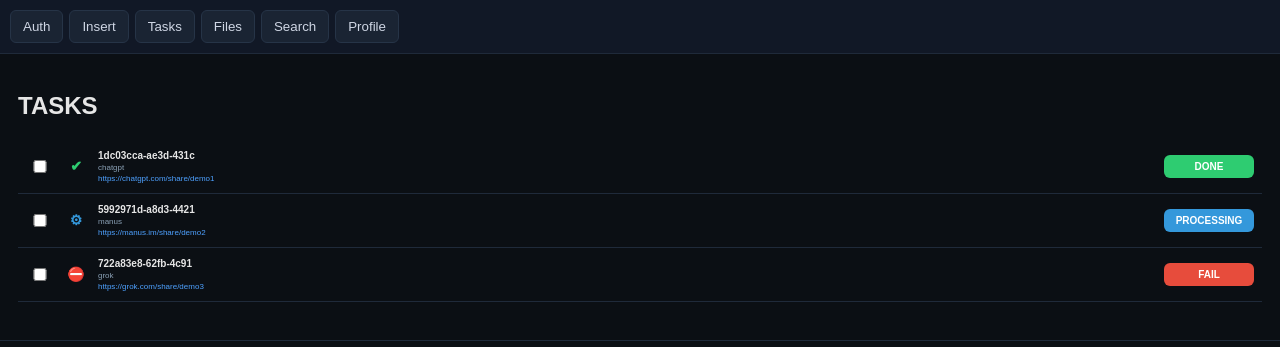
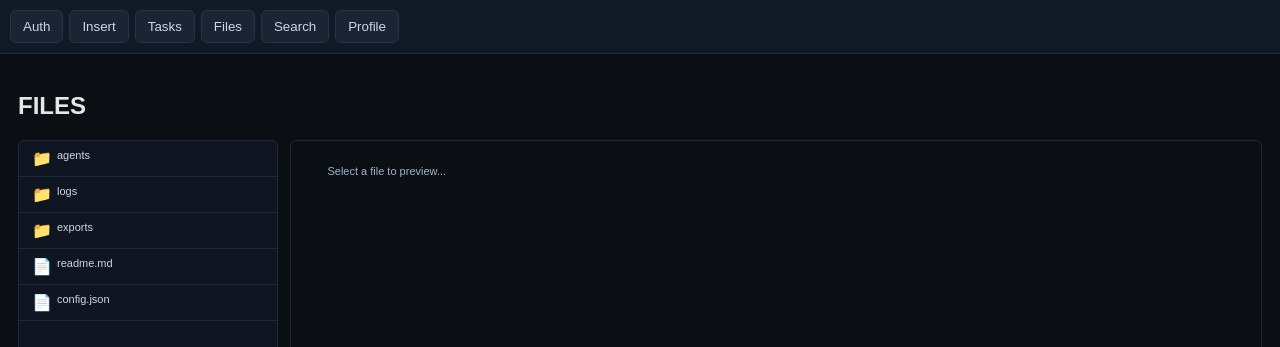
Before and after one commit to meshwave65/SofiaWebExtractor, a website built with Vite: page vite-project/index.html in a window 1280 px wide. Shown: the top 347 px of the page. Built offline with nearby package versions, Linux system fonts and the light colour scheme.

Commit message:
chore(ui): stabilize base UI layout for TASKS and FILES modules
- Finalize TASKS grid layout with fixed column structure (checkbox, icon, content, status)
- Standardize visual hierarchy for task metadata (id, provider, url, status)
- Introduce FILES explorer UI with directory/file mock structure
- Add file preview panel with selectable content rendering
- Ensure consistent dark theme styling across all modules
- Stabilize navigation flow between tabs (Auth, Insert, Tasks, Files, Search, Profile)
- Confirm footer layout and branding alignment (MeshWave contact block)
- Lock current UI state as baseline snapshot for next logic integration phase

```diff
--- a/vite-project/index.html
+++ b/vite-project/index.html
@@ -4,11 +4,13 @@
   <meta charset="UTF-8" />
   <title>Sofia Web Extractor</title>
   <meta name="viewport" content="width=device-width, initial-scale=1.0">
+
   <link rel="stylesheet" href="/src/styles.css">
 </head>
 
 <body>
 
+  <!-- ================= NAV ================= -->
   <div class="tabs">
     <button onclick="showTab(1)">Auth</button>
     <button onclick="showTab(2)">Insert</button>
@@ -18,32 +20,66 @@
     <button onclick="showTab(6)">Profile</button>
   </div>
 
+  <!-- ================= AUTH ================= -->
   <div class="tab" id="tab1">
     <h2>Auth</h2>
   </div>
 
+  <!-- ================= INSERT ================= -->
   <div class="tab" id="tab2">
     <h2>Insert</h2>
+
+    <select></select>
+    <input placeholder="agent override">
+    <input placeholder="https://...">
+
+    <button>Clear</button>
+    <button>Insert</button>
   </div>
 
+  <!-- ================= TASKS ================= -->
   <div class="tab" id="tab3">
+
     <h2>TASKS</h2>
+
+    <div class="filters">
+      <select><option>AGENT</option></select>
+      <select><option>LLM</option></select>
+      <select><option>STATUS</option></select>
+    </div>
+
     <div id="tasks"></div>
+
   </div>
 
+  <!-- ================= FILES ================= -->
   <div class="tab" id="tab4">
-    <h2>Files</h2>
+
+    <h2>FILES</h2>
+
+    <div class="file-container">
+
+      <div class="file-list" id="files"></div>
+
+      <div class="file-preview" id="filePreview">
+        Select a file to preview...
+      </div>
+
+    </div>
+
   </div>
 
+  <!-- ================= SEARCH ================= -->
   <div class="tab" id="tab5">
     <h2>Search</h2>
   </div>
 
+  <!-- ================= PROFILE ================= -->
   <div class="tab" id="tab6">
     <h2>Profile</h2>
   </div>
 
-  <!-- FOOTER -->
+  <!-- ================= FOOTER ================= -->
   <footer class="footer">
 
     <img class="logo"
@@ -52,11 +88,14 @@
 
     <div>
       <div class="t10">MeshWave Cyber Technologies ®</div>
+
       <div class="t8">
         Centro Empresarial Mourisco<br>
         Praia de Botafogo, 501 - 2º andar - Torre Rio Sul<br>
-        <a href="https://www.mshwave.com.br">site</a> |
-        <a href="mailto:info@meshwave.com.br">email</a><br>
+
+        <a href="https://www.mshwave.com.br">www.mshwave.com.br</a> |
+        <a href="mailto:info@meshwave.com.br">info@meshwave.com.br</a><br>
+
         <a href="https://wa.me/351914845439">WhatsApp PT</a> |
         <a href="https://wa.me/5521972341965">WhatsApp BR</a>
       </div>
--- a/vite-project/src/main.js
+++ b/vite-project/src/main.js
@@ -2,25 +2,39 @@
 
 import "./styles.css";
 
+// ======================
+// MOCK TASKS
+// ======================
 let TASKS = [
   {
-    id: "1dc03cca-ae3d-431c",
+    id: "1dc03cca-ae3d",
     status: "DONE",
     llm_provider: "chatgpt",
     full_url: "https://chatgpt.com/share/demo1"
   },
   {
-    id: "5992971d-a8d3-4421",
+    id: "5992971d-a8d3",
     status: "PROCESSING",
     llm_provider: "manus",
     full_url: "https://manus.im/share/demo2"
   },
   {
-    id: "722a83e8-62fb-4c91",
+    id: "722a83e8-62fb",
     status: "FAIL",
     llm_provider: "grok",
     full_url: "https://grok.com/share/demo3"
   }
+];
+
+// ======================
+// MOCK FILES
+// ======================
+let FILES = [
+  { type: "dir", name: "agents" },
+  { type: "dir", name: "logs" },
+  { type: "dir", name: "exports" },
+  { type: "file", name: "readme.md", content: "# MeshWave\nSystem file mock..." },
+  { type: "file", name: "config.json", content: "{ \"mode\": \"dev\" }" }
 ];
 
 // ======================
@@ -35,12 +49,13 @@ function showTab(n) {
   if (el) el.style.display = "block";
 
   if (n === 3) renderTasks();
+  if (n === 4) renderFiles();
 }
 
 window.showTab = showTab;
 
 // ======================
-// TASKS RENDER
+// TASKS
 // ======================
 function renderTasks() {
   const el = document.getElementById("tasks");
@@ -67,23 +82,14 @@ function renderTasks() {
     row.className = "task-row";
 
     row.innerHTML = `
-      <div class="task-check">
-        <input type="checkbox">
+      <div><input type="checkbox"></div>
+      <div>${icon[t.status]}</div>
+      <div>
+        <div>${t.id}</div>
+        <div>${t.llm_provider}</div>
+        <div>${t.full_url}</div>
       </div>
-
-      <div class="task-icon">
-        <span style="color:${color[t.status]}; font-weight:bold;">
-          ${icon[t.status]}
-        </span>
-      </div>
-
-      <div class="task-content">
-        <div class="task-id">${t.id}</div>
-        <div class="task-llm">${t.llm_provider}</div>
-        <div class="task-url">${t.full_url}</div>
-      </div>
-
-      <div class="task-status" style="background:${color[t.status]}">
+      <div style="background:${color[t.status]};color:#fff;padding:4px;border-radius:6px;font-size:10px;text-align:center;">
         ${t.status}
       </div>
     `;
@@ -93,8 +99,36 @@ function renderTasks() {
 }
 
 // ======================
+// FILES
+// ======================
+function renderFiles() {
+  const el = document.getElementById("files");
+  const preview = document.getElementById("filePreview");
+
+  el.innerHTML = "";
+
+  FILES.forEach(f => {
+    const row = document.createElement("div");
+    row.className = "file-row";
+
+    row.innerHTML = `
+      <div class="file-icon">${f.type === "dir" ? "📁" : "📄"}</div>
+      <div class="file-name">${f.name}</div>
+    `;
+
+    row.onclick = () => {
+      if (f.type === "file") {
+        preview.textContent = f.content;
+      }
+    };
+
+    el.appendChild(row);
+  });
+}
+
+// ======================
 // INIT
 // ======================
 window.addEventListener("DOMContentLoaded", () => {
-  showTab(3);
+  showTab(4); // abre FILES direto pra validar UI
 });
--- a/vite-project/src/styles.css
+++ b/vite-project/src/styles.css
@@ -29,7 +29,7 @@ body {
   padding: 18px;
 }
 
-/* ================= INPUT ================= */
+/* ================= INPUTS ================= */
 input, select {
   width: 100%;
   padding: 6px 10px;
@@ -43,6 +43,13 @@ input, select {
   font-size: 11px;
 }
 
+/* ================= FILTERS ================= */
+.filters {
+  display: flex;
+  gap: 8px;
+  margin: 10px 0;
+}
+
 /* ================= TASK GRID ================= */
 .task-row {
   display: grid;
@@ -53,50 +60,51 @@ input, select {
   align-items: center;
 }
 
-/* CHECK */
-.task-check {
+/* ================= FILES ================= */
+.file-container {
+  display: grid;
+  grid-template-columns: 260px 1fr;
+  gap: 12px;
+}
+
+.file-list {
+  border: 1px solid #1f2a3a;
+  background: #0f1622;
+  border-radius: 6px;
+  overflow: hidden;
+}
+
+.file-row {
+  display: grid;
+  grid-template-columns: 30px 1fr;
+  padding: 8px;
+  border-bottom: 1px solid #1f2a3a;
+  cursor: pointer;
+}
+
+.file-row:hover {
+  background: #162235;
+}
+
+.file-icon {
   text-align: center;
 }
 
-/* ICON */
-.task-icon {
-  text-align: center;
-  font-size: 14px;
+.file-name {
+  font-size: 11px;
+  color: #cfd6e4;
 }
 
-/* CONTENT */
-.task-content {
-  display: flex;
-  flex-direction: column;
-  gap: 2px;
-}
-
-.task-id {
-  font-size: 10px;
-  font-weight: bold;
-}
-
-.task-llm {
-  font-size: 8px;
-  color: #8aa0b5;
-}
-
-.task-url {
-  font-size: 8px;
-  color: #4ea1ff;
-  white-space: nowrap;
-  overflow: hidden;
-  text-overflow: ellipsis;
-}
-
-/* STATUS */
-.task-status {
-  font-size: 10px;
-  font-weight: bold;
-  text-align: center;
-  padding: 6px;
+/* PREVIEW */
+.file-preview {
+  border: 1px solid #1f2a3a;
+  background: #0b0f14;
+  padding: 12px;
   border-radius: 6px;
-  color: white;
+  font-size: 11px;
+  white-space: pre-wrap;
+  color: #9fb3c8;
+  min-height: 300px;
 }
 
 /* ================= FOOTER ================= */
```
